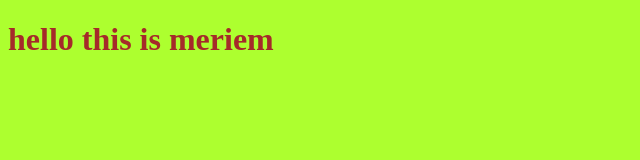
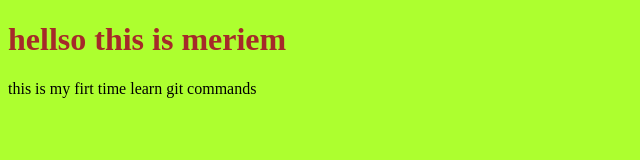
Before and after one commit to meriem-rachedi/myprojectn1, a plain HTML site: page index.html in a window 1280 px wide. Shown: the whole page, without its empty margins (0-640 px from the left). Drawn offline with Linux system fonts and the light colour scheme.

```diff
--- a/index.html
+++ b/index.html
@@ -7,6 +7,7 @@
     <link rel="stylesheet" href="style.css">
 </head>
 <body>
-      <h1>hello this is meriem</h1>
+      <h1>hellso this is meriem</h1>
+      <p>this is my firt time learn git commands</p>
 </body>
 </html>
--- a/style.css
+++ b/style.css
@@ -4,3 +4,6 @@ h1 {
 body {
     background-color:greenyellow;
 }
+p{
+    color: black;
+}
```
